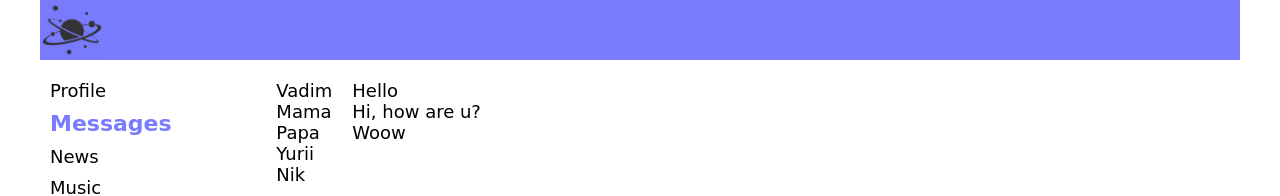
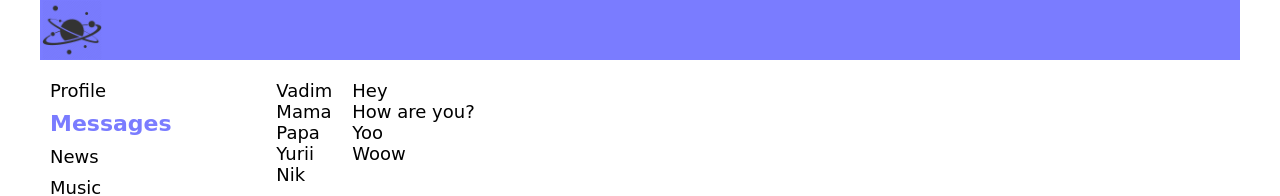
Before and after one commit to lenkaborshch/Social_network_ts, a React (Create React App) app: page /dialogs in a window 1280 px wide. Shown: the top 196 px of the page. Built offline with nearby package versions, Linux system fonts and the light colour scheme.

Commit message:
Take the data out (Dialogs and MyPosts.tsx)

```diff
--- a/package.json
+++ b/package.json
@@ -11,11 +11,13 @@
     "@types/react": "^16.9.46",
     "@types/react-dom": "^16.9.8",
     "@types/react-router-dom": "^5.1.5",
+    "@types/uuid": "^8.3.0",
     "react": "^16.13.1",
     "react-dom": "^16.13.1",
     "react-router-dom": "^5.2.0",
     "react-scripts": "3.4.3",
-    "typescript": "^3.7.5"
+    "typescript": "^3.7.5",
+    "uuid": "^8.3.0"
   },
   "scripts": {
     "start": "react-scripts start",
--- a/src/components/Dialogs/Dialogs.tsx
+++ b/src/components/Dialogs/Dialogs.tsx
@@ -2,21 +2,42 @@ import React from 'react';
 import style from './Dialogs.module.css';
 import DialogItem from './DialogItem/DialogItem';
 import Message from './Message/Message';
+import {v1} from 'uuid';
+
+type DialogsDataType = {
+    id: string
+    name: string
+}
+
+type MessageDataType = {
+    id: string
+    message: string
+}
 
 function Dialogs() {
+
+    let dialogs: Array<DialogsDataType> = [
+        {id: v1(), name: 'Vadim'},
+        {id: v1(), name: 'Mama'},
+        {id: v1(), name: 'Papa'},
+        {id: v1(), name: 'Yurii'},
+        {id: v1(), name: 'Nik'},
+    ];
+
+    let messages: Array<MessageDataType> = [
+        {id: v1(), message: 'Hey'},
+        {id: v1(), message: 'How are you?'},
+        {id: v1(), message: 'Yoo'},
+        {id: v1(), message: 'Woow'}
+    ];
+
     return (
         <div className={style.dialogs}>
             <div className={style.dialogsItems}>
-                <DialogItem id='1' name='Vadim'/>
-                <DialogItem id='2' name='Mama'/>
-                <DialogItem id='3' name='Papa'/>
-                <DialogItem id='4' name='Yurii'/>
-                <DialogItem id='5' name='Nik'/>
+                { dialogs.map(d => <DialogItem key={d.id} id={d.id} name={d.name}/>) }
             </div>
             <div className={style.messages}>
-                <Message message='Hello'/>
-                <Message message='Hi, how are u?'/>
-                <Message message='Woow'/>
+                { messages.map(m => <Message key={m.id} message={m.message}/>) }
             </div>
         </div>
     )
--- a/src/components/Profile/MyPosts/MyPosts.tsx
+++ b/src/components/Profile/MyPosts/MyPosts.tsx
@@ -1,8 +1,21 @@
 import React from 'react';
 import style from './MyPosts.module.css';
 import Post from './Post/Post';
+import {v1} from 'uuid';
+
+type PostsDataType = {
+    id: string
+    message: string
+    likesCount: string
+}
 
 function MyPosts() {
+
+    let posts: Array<PostsDataType> = [
+        {id: v1(), message: 'Hey', likesCount: '20'},
+        {id: v1(), message: 'How are you?', likesCount: '2'}
+    ]
+
     return (
         <div>
             My posts
@@ -14,8 +27,7 @@ function MyPosts() {
                 </div>
             </div>
             <div className={style.posts}>
-                <Post message='Hello' likesCount="25"/>
-                <Post message='It`s my first social network' likesCount='14'/>
+                { posts.map(p => <Post key={p.id} message={p.message} likesCount={p.likesCount}/>) }
             </div>
         </div>
     )
```
Also changed, not shown: 1 other file (tests, documents, lock files or other folders).
